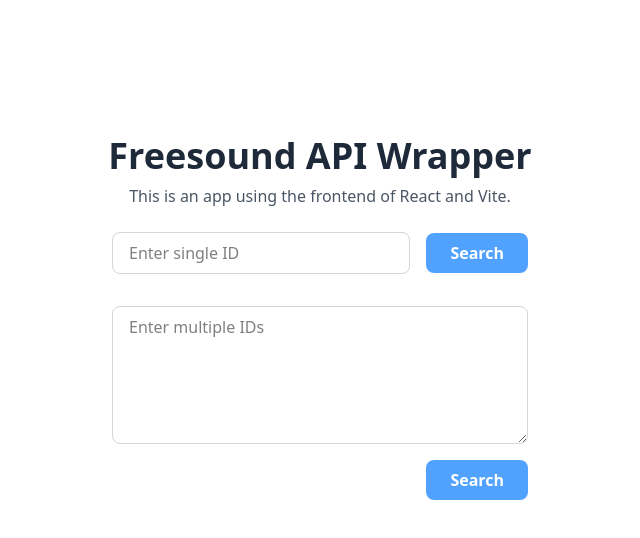
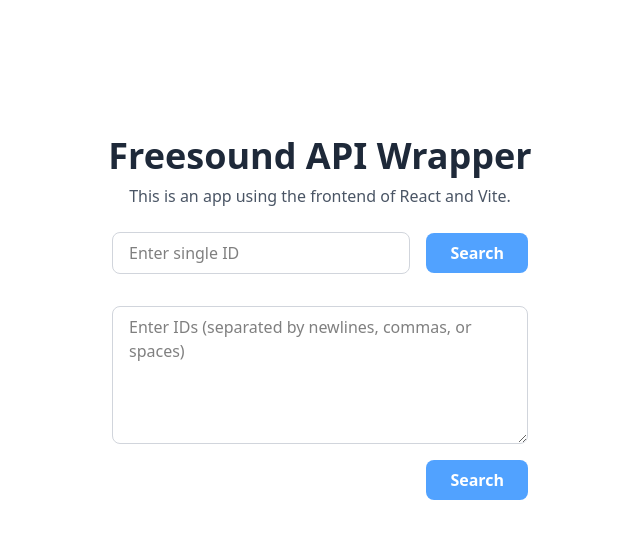
Before and after one commit to maseilertsen/freesoundApiGolang, a React (Vite) app in the folder frontend/freesound-client/: page / in a window 1280 px wide. Shown: the top 538 px of the page, without its empty margins (320-960 px from the left). Built offline with nearby package versions, Linux system fonts and the light colour scheme.

Commit message:
feat: multiple ids supported

```diff
--- a/frontend/freesound-client/src/App.jsx
+++ b/frontend/freesound-client/src/App.jsx
@@ -40,20 +40,46 @@
       }
   }
 
-  if (loading){
+  // Handler for multiple IDs - receives array of IDs from MultilineInput
+  async function handleMultiSearch(ids) {
+    console.log('App received multi-search for:', ids)
+
+    setLoading(true)
+    setError(null)
+    setResults(null)
+
+    try {
+      const idsParam = ids.join(',')
+      const response = await fetch(`${API_BASE_URL}/songs?ids=${idsParam}`)
+      console.log('Fetch url:', `${API_BASE_URL}/songs?ids=${idsParam}`)
+
+      if (!response.ok) {
+        throw new Error(`HTTP error! status: ${response.status}`)
+      }
+
+      // Backend returns plain text, not JSON
+      const text = await response.text()
+      setResults({ text })
+    } catch (error) {
+      setError(error.message)
+    } finally {
+      setLoading(false)
+    }
+  }
+
+  if (loading) {
     return <p>loading... data</p>
-    }
-    if (error){
-      return <p>Error loading data</p>
-    }
-
+  }
+  if (error) {
+    return <p>Error loading data</p>
+  }
 
   return (
     <div className="min-h-screen bg-white flex flex-col items-center pt-32">
       <Header />
       {/* Pass handleSearch function down to QueryInput */}
       <QueryInput onSearch={handleSearch} />
-      <MultilineInput  />
+      <MultilineInput onSearch={handleMultiSearch} />
       {/* Pass results down to ResultsDisplay */}
       <ResultsDisplay results={results} />
     </div>
--- a/frontend/freesound-client/src/components/MultilineInput.jsx
+++ b/frontend/freesound-client/src/components/MultilineInput.jsx
@@ -1,21 +1,32 @@
-import React, { useState } from 'react';
+import { useState } from 'react'
 
-const MultilineInput = () => {
-  const [textAreaValue, setTextAreaValue] = useState('');
+// Takes raw text input and returns an array of ID strings
+// Should handle: newlines, commas, spaces as separators
+// Should filter out empty strings
+function parseIds(rawText) {
+  return rawText.split(/[\n,\s]+/).filter(id => id.length > 0)
+}
 
-  const handleChange = (event) => {
-    setTextAreaValue(event.target.value);
-  };
+export default function MultilineInput({ onSearch }) {
+  const [textAreaValue, setTextAreaValue] = useState('')
+
+  function handleSubmit(e) {
+    e.preventDefault()
+
+    const ids = parseIds(textAreaValue)
+    if (ids.length > 0) {
+      onSearch(ids)
+    }
+  }
 
   return (
-    <div className="flex flex-col gap-4 p-4 w-full max-w-md">
+    <form onSubmit={handleSubmit} className="flex flex-col gap-4 p-4 w-full max-w-md">
       <textarea
-        id="multiline-text"
         value={textAreaValue}
-        onChange={handleChange}
+        onChange={(e) => setTextAreaValue(e.target.value)}
         className="w-full px-4 py-2 border border-gray-300 rounded-lg focus:outline-none focus:ring-2 focus:ring-blue-500"
         rows={5}
-        placeholder="Enter multiple IDs"
+        placeholder="Enter IDs (separated by newlines, commas, or spaces)"
       />
       <button
         type="submit"
@@ -23,8 +34,6 @@
       >
         Search
       </button>
-    </div>
-  );
-};
-
-export default MultilineInput;
+    </form>
+  )
+}
--- a/frontend/freesound-client/src/components/ResultsDisplay.jsx
+++ b/frontend/freesound-client/src/components/ResultsDisplay.jsx
@@ -7,8 +7,10 @@
     return null
   }
 
-  // Format: "Song - Artist"
-  const displayText = `${results.name} - ${results.username}`
+  // Handle both single (name/username) and multi (text) result formats
+  const displayText = results.text
+    ? results.text
+    : `${results.name} - ${results.username}`
 
   function handleCopy() {
     navigator.clipboard.writeText(displayText).then(() => {
```
